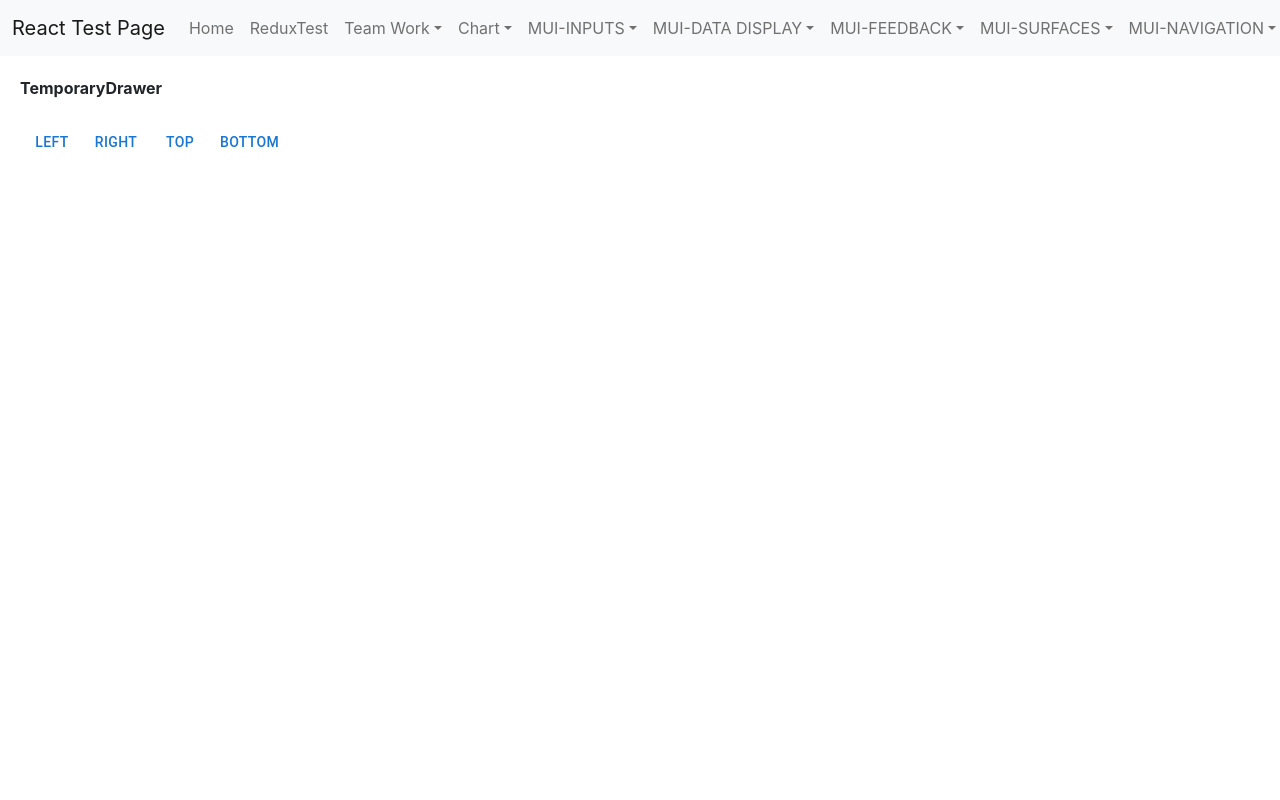
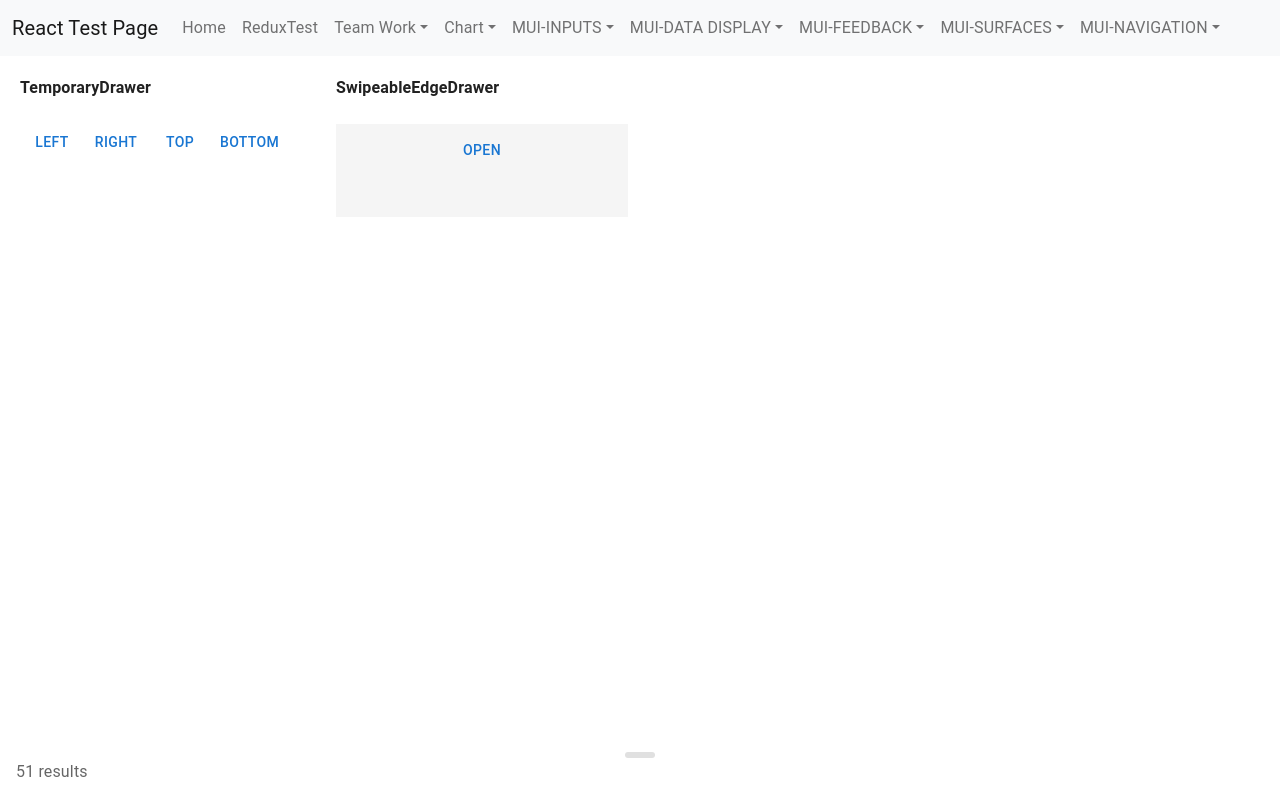
Before and after one commit to jinseok1306/React-Test, a React (Create React App) app in the folder ReactProject/client_app/: page /MUI/DrawerPage in a window 1280 px wide. Built offline with nearby package versions, Linux system fonts and the light colour scheme.

Commit message:
MUI SwipeableEdgeDrawer 테스트 완료

```diff
--- /dev/null
+++ b/ReactProject/client_app/src/components/Drawer/SwipeableEdgeDrawer.tsx
@@ -0,0 +1,106 @@
+import * as React from 'react';
+import { Global } from '@emotion/react';
+import { styled } from '@mui/material/styles';
+import CssBaseline from '@mui/material/CssBaseline';
+import { grey } from '@mui/material/colors';
+import Button from '@mui/material/Button';
+import Box from '@mui/material/Box';
+import Skeleton from '@mui/material/Skeleton';
+import Typography from '@mui/material/Typography';
+import SwipeableDrawer from '@mui/material/SwipeableDrawer';
+
+const drawerBleeding = 56;
+
+interface Props {
+    /**
+     * Injected by the documentation to work in an iframe.
+     * You won't need it on your project.
+     */
+    window?: () => Window;
+}
+
+const Root = styled('div')(({ theme }) => ({
+    height: '100%',
+    backgroundColor:
+        theme.palette.mode === 'light' ? grey[100] : theme.palette.background.default,
+}));
+
+const StyledBox = styled(Box)(({ theme }) => ({
+    backgroundColor: theme.palette.mode === 'light' ? '#fff' : grey[800],
+}));
+
+const Puller = styled(Box)(({ theme }) => ({
+    width: 30,
+    height: 6,
+    backgroundColor: theme.palette.mode === 'light' ? grey[300] : grey[900],
+    borderRadius: 3,
+    position: 'absolute',
+    top: 8,
+    left: 'calc(50% - 15px)',
+}));
+
+export default function SwipeableEdgeDrawer(props: Props) {
+    const { window } = props;
+    const [open, setOpen] = React.useState(false);
+
+    const toggleDrawer = (newOpen: boolean) => () => {
+        setOpen(newOpen);
+    };
+
+    // This is used only for the example
+    const container = window !== undefined ? () => window().document.body : undefined;
+
+    return (
+        <Root>
+            <CssBaseline />
+            <Global
+                styles={{
+                    '.MuiDrawer-root > .MuiPaper-root': {
+                        height: `calc(50% - ${drawerBleeding}px)`,
+                        overflow: 'visible',
+                    },
+                }}
+            />
+            <Box sx={{ textAlign: 'center', pt: 1 }}>
+                <Button onClick={toggleDrawer(true)}>Open</Button>
+            </Box>
+            <SwipeableDrawer
+                container={container}
+                anchor="bottom"
+                open={open}
+                onClose={toggleDrawer(false)}
+                onOpen={toggleDrawer(true)}
+                swipeAreaWidth={drawerBleeding}
+                disableSwipeToOpen={false}
+                ModalProps={{
+                    keepMounted: true,
+                }}
+            >
+                <StyledBox
+                    sx={{
+                        position: 'absolute',
+                        top: -drawerBleeding,
+                        borderTopLeftRadius: 8,
+                        borderTopRightRadius: 8,
+                        visibility: 'visible',
+                        right: 0,
+                        left: 0,
+                    }}
+                >
+                    <Puller />
+                    <Typography sx={{ p: 2, color: 'text.secondary' }}>51 results</Typography>
+                </StyledBox>
+                <StyledBox
+                    sx={{
+                        px: 2,
+                        pb: 2,
+                        height: '100%',
+                        overflow: 'auto',
+                    }}
+                >
+                    <Skeleton variant="rectangular" height="100%" />
+                </StyledBox>
+            </SwipeableDrawer>
+        </Root>
+    );
+}
--- a/ReactProject/client_app/src/pages/MUI/DrawerPage.tsx
+++ b/ReactProject/client_app/src/pages/MUI/DrawerPage.tsx
@@ -2,6 +2,7 @@ import React, { useCallback, useState } from "react";
 import Menu from '../../components/Menu';
 import Grid from '@mui/material/Grid';
 import TemporaryDrawer from '../../components/Drawer/TemporaryDrawer';
+import SwipeableEdgeDrawer from '../../components/Drawer/SwipeableEdgeDrawer';
 
 const DrawerPage = () => {
     return (
@@ -13,6 +14,10 @@ const DrawerPage = () => {
                         <b>TemporaryDrawer</b><div>&nbsp;</div>
                         <TemporaryDrawer />
                     </Grid>
+                    <Grid item xs={3}>
+                        <b>SwipeableEdgeDrawer</b><div>&nbsp;</div>
+                        <SwipeableEdgeDrawer />
+                    </Grid>
                 </Grid>
             </div>
         </div>
```
Also changed, not shown: 1 other file (tests, documents, lock files or other folders).
